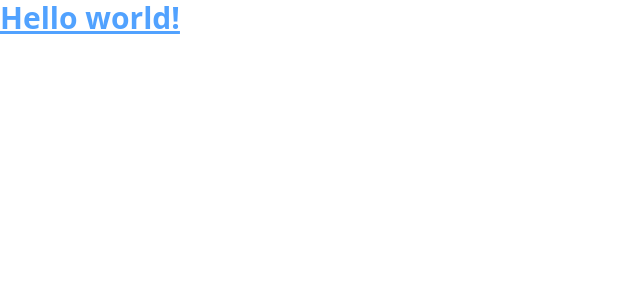
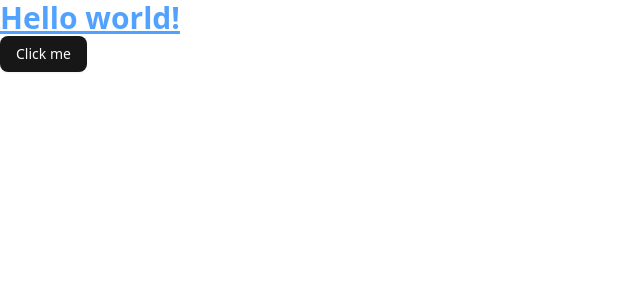
Before and after one commit to DhananjoyShaw/job-portal, a React (Vite) app in the folder frontend/: page / in a window 1280 px wide. Shown: the top 300 px of the page, without its empty margins (0-640 px from the left). Built offline with nearby package versions, Linux system fonts and the light colour scheme.

Commit message:
chore(ui): integrating shadcn library

```diff
--- a/frontend/src/App.jsx
+++ b/frontend/src/App.jsx
@@ -1,12 +1,14 @@
 import { useState } from 'react'
+import { Button } from "@/components/ui/button"
 
 function App() {
 
   return (
     <>
-      <h1 class="text-3xl text-blue-400 font-bold underline">
+      <h1 className="text-3xl text-blue-400 font-bold underline">
         Hello world!
       </h1>
+      <Button>Click me</Button>
     </>
   )
 }
--- /dev/null
+++ b/frontend/src/components/ui/avatar.jsx
@@ -0,0 +1,45 @@
+import * as React from "react"
+import * as AvatarPrimitive from "@radix-ui/react-avatar"
+
+import { cn } from "@/lib/utils"
+
+function Avatar({
+  className,
+  ...props
+}) {
+  return (
+    (<AvatarPrimitive.Root
+      data-slot="avatar"
+      className={cn("relative flex size-8 shrink-0 overflow-hidden rounded-full", className)}
+      {...props} />)
+  );
+}
+
+function AvatarImage({
+  className,
+  ...props
+}) {
+  return (
+    (<AvatarPrimitive.Image
+      data-slot="avatar-image"
+      className={cn("aspect-square size-full", className)}
+      {...props} />)
+  );
+}
+
+function AvatarFallback({
+  className,
+  ...props
+}) {
+  return (
+    (<AvatarPrimitive.Fallback
+      data-slot="avatar-fallback"
+      className={cn(
+        "bg-muted flex size-full items-center justify-center rounded-full",
+        className
+      )}
+      {...props} />)
+  );
+}
+
+export { Avatar, AvatarImage, AvatarFallback }
--- /dev/null
+++ b/frontend/src/components/ui/button.jsx
@@ -0,0 +1,55 @@
+import * as React from "react"
+import { Slot } from "@radix-ui/react-slot"
+import { cva } from "class-variance-authority";
+
+import { cn } from "@/lib/utils"
+
+const buttonVariants = cva(
+  "inline-flex items-center justify-center gap-2 whitespace-nowrap rounded-md text-sm font-medium transition-all disabled:pointer-events-none disabled:opacity-50 [&_svg]:pointer-events-none [&_svg:not([class*='size-'])]:size-4 shrink-0 [&_svg]:shrink-0 outline-none focus-visible:border-ring focus-visible:ring-ring/50 focus-visible:ring-[3px] aria-invalid:ring-destructive/20 dark:aria-invalid:ring-destructive/40 aria-invalid:border-destructive",
+  {
+    variants: {
+      variant: {
+        default:
+          "bg-primary text-primary-foreground shadow-xs hover:bg-primary/90",
+        destructive:
+          "bg-destructive text-white shadow-xs hover:bg-destructive/90 focus-visible:ring-destructive/20 dark:focus-visible:ring-destructive/40 dark:bg-destructive/60",
+        outline:
+          "border bg-background shadow-xs hover:bg-accent hover:text-accent-foreground dark:bg-input/30 dark:border-input dark:hover:bg-input/50",
+        secondary:
+          "bg-secondary text-secondary-foreground shadow-xs hover:bg-secondary/80",
+        ghost:
+          "hover:bg-accent hover:text-accent-foreground dark:hover:bg-accent/50",
+        link: "text-primary underline-offset-4 hover:underline",
+      },
+      size: {
+        default: "h-9 px-4 py-2 has-[>svg]:px-3",
+        sm: "h-8 rounded-md gap-1.5 px-3 has-[>svg]:px-2.5",
+        lg: "h-10 rounded-md px-6 has-[>svg]:px-4",
+        icon: "size-9",
+      },
+    },
+    defaultVariants: {
+      variant: "default",
+      size: "default",
+    },
+  }
+)
+
+function Button({
+  className,
+  variant,
+  size,
+  asChild = false,
+  ...props
+}) {
+  const Comp = asChild ? Slot : "button"
+
+  return (
+    (<Comp
+      data-slot="button"
+      className={cn(buttonVariants({ variant, size, className }))}
+      {...props} />)
+  );
+}
+
+export { Button, buttonVariants }
--- /dev/null
+++ b/frontend/src/components/ui/popover.jsx
@@ -0,0 +1,45 @@
+import * as React from "react"
+import * as PopoverPrimitive from "@radix-ui/react-popover"
+
+import { cn } from "@/lib/utils"
+
+function Popover({
+  ...props
+}) {
+  return <PopoverPrimitive.Root data-slot="popover" {...props} />;
+}
+
+function PopoverTrigger({
+  ...props
+}) {
+  return <PopoverPrimitive.Trigger data-slot="popover-trigger" {...props} />;
+}
+
+function PopoverContent({
+  className,
+  align = "center",
+  sideOffset = 4,
+  ...props
+}) {
+  return (
+    (<PopoverPrimitive.Portal>
+      <PopoverPrimitive.Content
+        data-slot="popover-content"
+        align={align}
+        sideOffset={sideOffset}
+        className={cn(
+          "bg-popover text-popover-foreground data-[state=open]:animate-in data-[state=closed]:animate-out data-[state=closed]:fade-out-0 data-[state=open]:fade-in-0 data-[state=closed]:zoom-out-95 data-[state=open]:zoom-in-95 data-[side=bottom]:slide-in-from-top-2 data-[side=left]:slide-in-from-right-2 data-[side=right]:slide-in-from-left-2 data-[side=top]:slide-in-from-bottom-2 z-50 w-72 origin-(--radix-popover-content-transform-origin) rounded-md border p-4 shadow-md outline-hidden",
+          className
+        )}
+        {...props} />
+    </PopoverPrimitive.Portal>)
+  );
+}
+
+function PopoverAnchor({
+  ...props
+}) {
+  return <PopoverPrimitive.Anchor data-slot="popover-anchor" {...props} />;
+}
+
+export { Popover, PopoverTrigger, PopoverContent, PopoverAnchor }
--- a/frontend/src/index.css
+++ b/frontend/src/index.css
@@ -1 +1,120 @@
 @import "tailwindcss";
+@import "tw-animate-css";
+
+@custom-variant dark (&:is(.dark *));
+
+@theme inline {
+  --radius-sm: calc(var(--radius) - 4px);
+  --radius-md: calc(var(--radius) - 2px);
+  --radius-lg: var(--radius);
+  --radius-xl: calc(var(--radius) + 4px);
+  --color-background: var(--background);
+  --color-foreground: var(--foreground);
+  --color-card: var(--card);
+  --color-card-foreground: var(--card-foreground);
+  --color-popover: var(--popover);
+  --color-popover-foreground: var(--popover-foreground);
+  --color-primary: var(--primary);
+  --color-primary-foreground: var(--primary-foreground);
+  --color-secondary: var(--secondary);
+  --color-secondary-foreground: var(--secondary-foreground);
+  --color-muted: var(--muted);
+  --color-muted-foreground: var(--muted-foreground);
+  --color-accent: var(--accent);
+  --color-accent-foreground: var(--accent-foreground);
+  --color-destructive: var(--destructive);
+  --color-border: var(--border);
+  --color-input: var(--input);
+  --color-ring: var(--ring);
+  --color-chart-1: var(--chart-1);
+  --color-chart-2: var(--chart-2);
+  --color-chart-3: var(--chart-3);
+  --color-chart-4: var(--chart-4);
+  --color-chart-5: var(--chart-5);
+  --color-sidebar: var(--sidebar);
+  --color-sidebar-foreground: var(--sidebar-foreground);
+  --color-sidebar-primary: var(--sidebar-primary);
+  --color-sidebar-primary-foreground: var(--sidebar-primary-foreground);
+  --color-sidebar-accent: var(--sidebar-accent);
+  --color-sidebar-accent-foreground: var(--sidebar-accent-foreground);
+  --color-sidebar-border: var(--sidebar-border);
+  --color-sidebar-ring: var(--sidebar-ring);
+}
+
+:root {
+  --radius: 0.625rem;
+  --background: oklch(1 0 0);
+  --foreground: oklch(0.145 0 0);
+  --card: oklch(1 0 0);
+  --card-foreground: oklch(0.145 0 0);
+  --popover: oklch(1 0 0);
+  --popover-foreground: oklch(0.145 0 0);
+  --primary: oklch(0.205 0 0);
+  --primary-foreground: oklch(0.985 0 0);
+  --secondary: oklch(0.97 0 0);
+  --secondary-foreground: oklch(0.205 0 0);
+  --muted: oklch(0.97 0 0);
+  --muted-foreground: oklch(0.556 0 0);
+  --accent: oklch(0.97 0 0);
+  --accent-foreground: oklch(0.205 0 0);
+  --destructive: oklch(0.577 0.245 27.325);
+  --border: oklch(0.922 0 0);
+  --input: oklch(0.922 0 0);
+  --ring: oklch(0.708 0 0);
+  --chart-1: oklch(0.646 0.222 41.116);
+  --chart-2: oklch(0.6 0.118 184.704);
+  --chart-3: oklch(0.398 0.07 227.392);
+  --chart-4: oklch(0.828 0.189 84.429);
+  --chart-5: oklch(0.769 0.188 70.08);
+  --sidebar: oklch(0.985 0 0);
+  --sidebar-foreground: oklch(0.145 0 0);
+  --sidebar-primary: oklch(0.205 0 0);
+  --sidebar-primary-foreground: oklch(0.985 0 0);
+  --sidebar-accent: oklch(0.97 0 0);
+  --sidebar-accent-foreground: oklch(0.205 0 0);
+  --sidebar-border: oklch(0.922 0 0);
+  --sidebar-ring: oklch(0.708 0 0);
+}
+
+.dark {
+  --background: oklch(0.145 0 0);
+  --foreground: oklch(0.985 0 0);
+  --card: oklch(0.205 0 0);
+  --card-foreground: oklch(0.985 0 0);
+  --popover: oklch(0.205 0 0);
+  --popover-foreground: oklch(0.985 0 0);
+  --primary: oklch(0.922 0 0);
+  --primary-foreground: oklch(0.205 0 0);
+  --secondary: oklch(0.269 0 0);
+  --secondary-foreground: oklch(0.985 0 0);
+  --muted: oklch(0.269 0 0);
+  --muted-foreground: oklch(0.708 0 0);
+  --accent: oklch(0.269 0 0);
+  --accent-foreground: oklch(0.985 0 0);
+  --destructive: oklch(0.704 0.191 22.216);
+  --border: oklch(1 0 0 / 10%);
+  --input: oklch(1 0 0 / 15%);
+  --ring: oklch(0.556 0 0);
+  --chart-1: oklch(0.488 0.243 264.376);
+  --chart-2: oklch(0.696 0.17 162.48);
+  --chart-3: oklch(0.769 0.188 70.08);
+  --chart-4: oklch(0.627 0.265 303.9);
+  --chart-5: oklch(0.645 0.246 16.439);
+  --sidebar: oklch(0.205 0 0);
+  --sidebar-foreground: oklch(0.985 0 0);
+  --sidebar-primary: oklch(0.488 0.243 264.376);
+  --sidebar-primary-foreground: oklch(0.985 0 0);
+  --sidebar-accent: oklch(0.269 0 0);
+  --sidebar-accent-foreground: oklch(0.985 0 0);
+  --sidebar-border: oklch(1 0 0 / 10%);
+  --sidebar-ring: oklch(0.556 0 0);
+}
+
+@layer base {
+  * {
+    @apply border-border outline-ring/50;
+  }
+  body {
+    @apply bg-background text-foreground;
+  }
+}
--- /dev/null
+++ b/frontend/src/lib/utils.js
@@ -0,0 +1,6 @@
+import { clsx } from "clsx";
+import { twMerge } from "tailwind-merge"
+
+export function cn(...inputs) {
+  return twMerge(clsx(inputs));
+}
--- a/frontend/vite.config.js
+++ b/frontend/vite.config.js
@@ -1,10 +1,16 @@
-import { defineConfig } from 'vite'
-import react from '@vitejs/plugin-react'
-import tailwindcss from '@tailwindcss/vite'
+import path from "path"
+import tailwindcss from "@tailwindcss/vite"
+import react from "@vitejs/plugin-react"
+import { defineConfig } from "vite"
 
 // https://vite.dev/config/
 export default defineConfig({
   plugins: [
     react(),
-    tailwindcss(),],
+    tailwindcss()],
+  resolve: {
+    alias: {
+      "@": path.resolve(__dirname, "./src"),
+    },
+  },
 })
```
Also changed, not shown: frontend/jsconfig.json (added, +12 -0 lines), frontend/package.json (+14 -1 lines), frontend/components.json (added), 1 other file (tests, documents, lock files or other folders).
